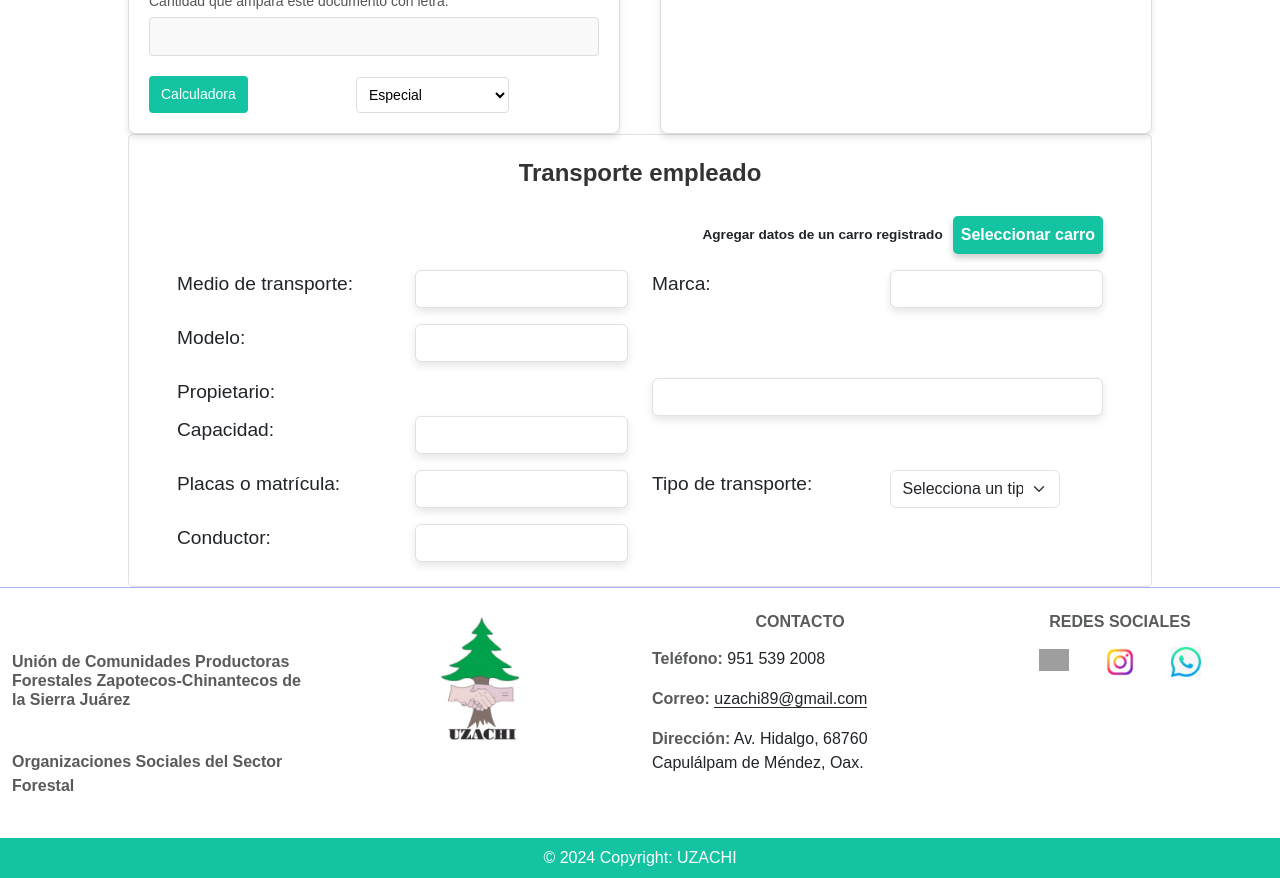
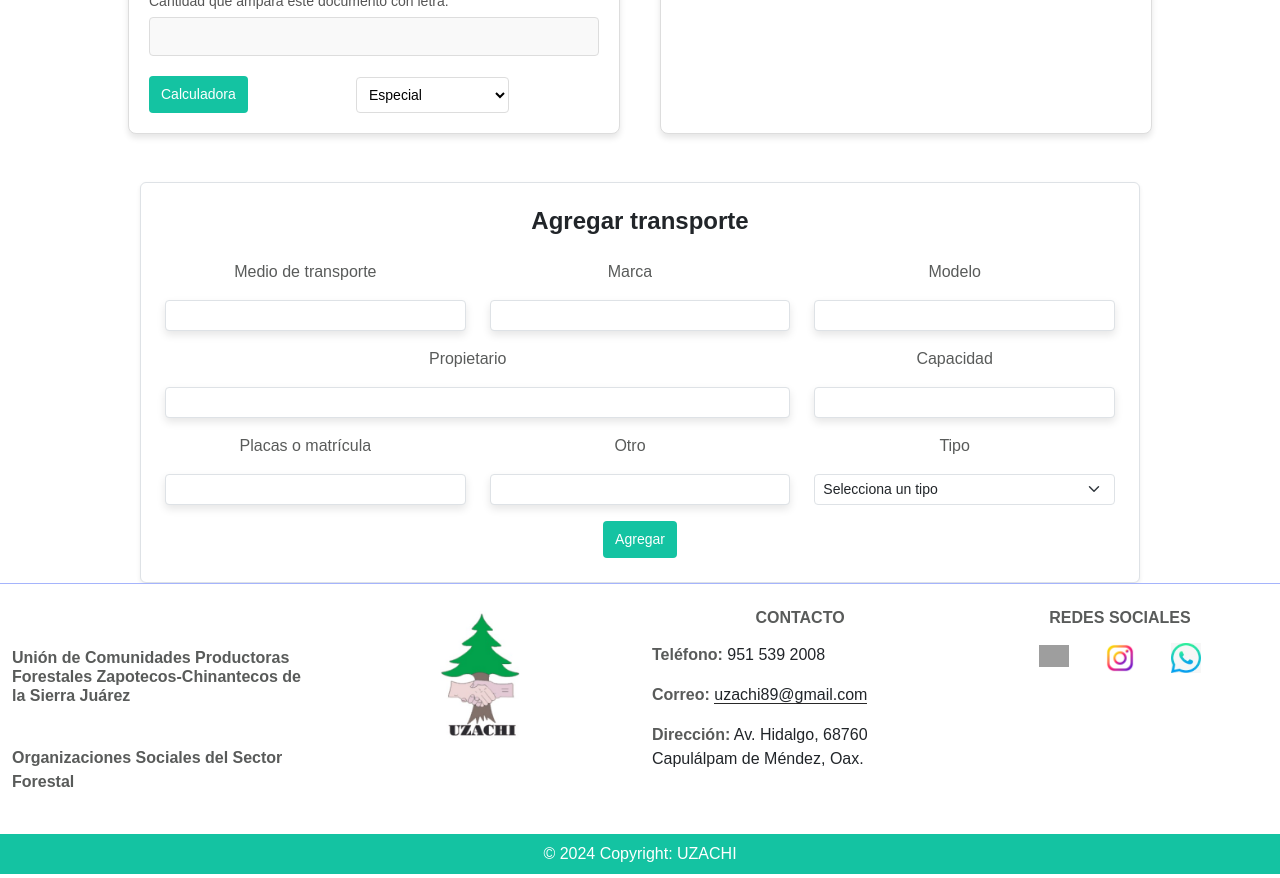
Before and after one commit to LuisPerezcx/UZACHI-FRONTEND, a React (Create React App) app: page /Formulario in a window 1280 px wide. Shown: the part 2020-2898 px from the top of the page. Built offline with nearby package versions, Linux system fonts and the light colour scheme; grey boxes are pictures that could not be loaded.

Commit message:
Se agregaron las opciones del CRUD para el transporte

```diff
--- a/src/components/FormularioTransporte.js
+++ b/src/components/FormularioTransporte.js
@@ -1,159 +1,162 @@
-import React, { useState } from 'react';
+import React, { useEffect, useState } from 'react';
 import { SelectCombo } from './SelectCombo';
 import { Button } from './Boton';
+import { Col, Form, Row } from 'react-bootstrap';
 
-export const FormularioTransporte = ({ titulo, formularioForm }) => {
-  const [formularioFormatoField, setFormularioFormatoField] = useState(formularioForm);
+export const FormularioTransporte = ({ onAdd, editingTransport }) => {
+  const [formData, setFormData] = useState({
+    medio: '',
+    marca: '',
+    modelo: '',
+    propietario: '',
+    capacidad: '',
+    placas: '',
+    otro: '',
+    tipo: '',
+  });
 
-  const opcionesTipoTransporte = [
-    { value: '', label: 'Selecciona un tipo de transporte' },
-    { value: 'torton', label: 'Tortón' },
-    { value: 'trocer', label: 'Trocer' },
-  ];
+  // Efecto para cargar los datos del transporte en edición
+  React.useEffect(() => {
+    if (editingTransport) {
+      setFormData(editingTransport);
+    }
+  }, [editingTransport]);
 
-  const handleInputChange = (event) => {
-    console.log(`${event.target.name}: ${event.target.value}`);
+  const handleChange = (e) => {
+    const { name, value } = e.target;
+    setFormData({ ...formData, [name]: value });
   };
 
-  console.log(formularioFormatoField); // Esto debería mostrar "true" cuando formularioForm es true
+  const handleSubmit = (e) => {
+    e.preventDefault();
+
+    if (!formData.propietario || !formData.tipo || !formData.capacidad) {
+      alert('Por favor llena todos los campos requeridos.');
+      return;
+    }
+
+    onAdd(formData); // Llamar a la función `onAdd` con los datos del formulario
+
+    // Reiniciar el formulario
+    setFormData({
+      medio: '',
+      marca: '',
+      modelo: '',
+      propietario: '',
+      capacidad: '',
+      placas: '',
+      otro: '',
+      tipo: '',
+    });
+  };
 
   return (
-    <div className="tarjeta-border px-5">
-      <div className="row">
-        {/* Columna para centrar el título */}
-        <div className="col-12 text-center">
-          <h2 id="tituloFormulario">{titulo}</h2>
-        </div>
+    <div className="container mt-5">
+      <div className="form-wrapper">
+        <Form onSubmit={handleSubmit} className="p-4 border rounded shadow-sm bg-white small">
+          <h4 className="text-center mb-4 form-title">
+            {editingTransport ? 'Actualizar transporte' : 'Agregar transporte'}
+          </h4>
+
+          <Row className="mb-3">
+            <Col md={4}>
+              <Form.Label>Medio de transporte</Form.Label>
+              <Form.Control
+                type="text"
+                name="medio"
+                value={formData.medio}
+                onChange={handleChange}
+                size="sm"
+              />
+            </Col>
+            <Col md={4}>
+              <Form.Label>Marca</Form.Label>
+              <Form.Control
+                type="text"
+                name="marca"
+                value={formData.marca}
+                onChange={handleChange}
+                size="sm"
+              />
+            </Col>
+            <Col md={4}>
+              <Form.Label>Modelo</Form.Label>
+              <Form.Control
+                type="text"
+                name="modelo"
+                value={formData.modelo}
+                onChange={handleChange}
+                size="sm"
+              />
+            </Col>
+          </Row>
+
+          <Row className="mb-3">
+            <Col md={8}>
+              <Form.Label>Propietario</Form.Label>
+              <Form.Control
+                type="text"
+                name="propietario"
+                value={formData.propietario}
+                onChange={handleChange}
+                size="sm"
+              />
+            </Col>
+            <Col md={4}>
+              <Form.Label>Capacidad</Form.Label>
+              <Form.Control
+                type="number"
+                name="capacidad"
+                value={formData.capacidad}
+                onChange={handleChange}
+                size="sm"
+              />
+            </Col>
+          </Row>
+
+          <Row className="mb-3">
+            <Col md={4}>
+              <Form.Label>Placas o matrícula</Form.Label>
+              <Form.Control
+                type="text"
+                name="placas"
+                value={formData.placas}
+                onChange={handleChange}
+                size="sm"
+              />
+            </Col>
+            <Col md={4}>
+              <Form.Label>Otro</Form.Label>
+              <Form.Control
+                type="text"
+                name="otro"
+                value={formData.otro}
+                onChange={handleChange}
+                size="sm"
+              />
+            </Col>
+            <Col md={4}>
+              <Form.Label>Tipo</Form.Label>
+              <Form.Select
+                name="tipo"
+                value={formData.tipo}
+                onChange={handleChange}
+                size="sm"
+              >
+                <option value="">Selecciona un tipo</option>
+                <option value="Torton">Tortón</option>
+                <option value="Trocer">Trocer</option>
+              </Form.Select>
+            </Col>
+          </Row>
+
+          <div className="text-center">
+            <button variant="success" type="submit" size="sm">
+              {editingTransport ? 'Actualizar' : 'Agregar'}
+            </button>
+          </div>
+        </Form>
       </div>
-
-      {/* Fila para el label y el botón */}
-      {formularioFormatoField && (
-        <div className="row">
-          <div className="col-12 text-end mt-2">
-            <label className="texto-pequeno-negrita mb-1">Agregar datos de un carro registrado</label>
-            <Button
-              label="Seleccionar carro"
-              onClick={() => { console.log('Botón seleccionar carro clickeado'); }}
-              className="btn-success"
-            />
-          </div>
-        </div>
-      )}
-
-      <div className="row">
-        <div className="col-md-6 col-lg-3 col-xxl-2 mt-3">
-          <label className="size-font-campo mb-1">Medio de transporte:</label>
-        </div>
-        <div className="col-md-6 col-lg-3 col-xxl-3 mt-3">
-          <input
-            type="text"
-            className="form-control"
-            name="medioTransporte"
-            onChange={handleInputChange}
-          />
-        </div>
-        <div className="col-md-6 col-lg-3 col-xxl-1 mt-3">
-          <label className="size-font-campo">Marca:</label>
-        </div>
-        <div className="col-md-6 col-lg-3 col-xxl-2 mt-3">
-          <input
-            type="text"
-            className="form-control"
-            name="marca"
-            onChange={handleInputChange}
-          />
-        </div>
-        <div className="col-md-6 col-lg-3 col-xxl-1 mt-3">
-          <label className="size-font-campo">Modelo:</label>
-        </div>
-        <div className="col-md-6 col-lg-3 col-xxl-3 mt-3">
-          <input
-            type="text"
-            className="form-control"
-            name="modelo"
-            onChange={handleInputChange}
-          />
-        </div>
-      </div>
-
-      <div className="row mt-3">
-        <div className="col-md-6 col-lg-6 col-xxl-2">
-          <label className="size-font-campo">Propietario:</label>
-        </div>
-        <div className="col-md-6 col-lg-6 col-xxl-5">
-          <input
-            type="text"
-            className="form-control"
-            name="propietario"
-            onChange={handleInputChange}
-          />
-        </div>
-
-        <div className="col-md-6 col-lg-3 col-xxl-2">
-          <label className="size-font-campo">Capacidad:</label>
-        </div>
-        <div className="col-md-6 col-lg-3 col-xxl-3">
-          <input
-            type="text"
-            className="form-control"
-            name="capacidad"
-            onChange={handleInputChange}
-          />
-        </div>
-      </div>
-
-      <div className="row mt-3">
-        <div className="col-md-6 col-lg-3 col-xxl-2">
-          <label className="size-font-campo">Placas o matrícula:</label>
-        </div>
-        <div className="col-md-6 col-lg-3 col-xxl-3">
-          <input
-            type="text"
-            className="form-control"
-            name="placas"
-            onChange={handleInputChange}
-          />
-        </div>
-        <div className="col-md-6 col-lg-3 col-xxl-2">
-          <label className="size-font-campo">Tipo de transporte:</label>
-        </div>
-        <div className="col-md-6 col-lg-3 col-xxl-5">
-          <SelectCombo
-            name="tipoTransporte"
-            id="tipoTransporte"
-            options={opcionesTipoTransporte}
-          />
-        </div>
-      </div>
-
-      {/* Condicional para mostrar el campo de Conductor si 'formularioFormatoField' es true */}
-      {formularioFormatoField && (
-        <div className="row mt-3">
-          <div className="col-md-6 col-lg-3 col-xxl-2">
-            <label className="size-font-campo">Conductor:</label>
-          </div>
-          <div className="col-md-6 col-lg-3 col-xxl-5">
-            <input
-              type="text"
-              className="form-control"
-              name="conductor"
-              onChange={handleInputChange}
-            />
-          </div>
-        </div>
-      )}
-
-      {/* Condicional para mostrar el botón Agregar si 'formularioFormatoField' es false */}
-      {!formularioFormatoField && (
-        <div className="text-center mt-4">
-          <Button
-            label="Agregar"
-            onClick={() => { console.log('Botón clickeado'); }}
-            className="btn-success"
-          />
-        </div>
-      )}
-
     </div>
   );
 };
--- a/src/pages/ClientesFrecuentes/Components/FormularioCliente.jsx
+++ b/src/pages/ClientesFrecuentes/Components/FormularioCliente.jsx
@@ -1,6 +1,52 @@
-import React from "react";
+import React, { useState } from "react";
 
-const FormularioCliente = () => {
+const FormularioCliente = (onAdd,editarClientesFrecuentes) => {
+
+  const [formData, setFormData] = useState({
+    nombre: '',
+    domicilio: '',
+    poblacion: '',
+    entidad: '',
+    curp: '',
+    rfn: '',
+    municipio: '',
+    domicilio: ''
+  })
+
+  React.useEffect(() => {
+    if (editarClientesFrecuentes) {
+      setFormData(editarClientesFrecuentes);
+    }
+  }, [editarClientesFrecuentes]);
+
+  const handleChange = (e) => {
+    const { name, value } = e.target;
+    setFormData({ ...formData, [name]: value });
+  };
+
+  const handleSubmit = (e) => {
+    e.preventDefault();
+
+    // if (!formData.propietario || !formData.tipo || !formData.capacidad) {
+    //   alert('Por favor llena todos los campos requeridos.');
+    //   return;
+    // }
+
+    onAdd(formData); // Llamar a la función `onAdd` con los datos del formulario
+
+    // Reiniciar el formulario
+    setFormData({
+      nombre: '',
+      domicilio: '',
+      poblacion: '',
+      entidad: '',
+      curp: '',
+      rfn: '',
+      municipio: '',
+      domicilio: ''
+    });
+  };
+
   const formContainerStyle = {
     backgroundColor: "white",
     border: "none",
@@ -13,12 +59,14 @@ const FormularioCliente = () => {
   const interletradoStyle = {
     letterSpacing: "2px",
   };
+
+  // onAdd(formData);
   return (
     <div className="container mt-4 mb-4">
       <div style={formContainerStyle}>
         <div className="form-container p-3">
           <h5 className="text-center mb-3 fw-bold" style={interletradoStyle}>Agregar nuevo cliente</h5>
-          <form>
+          <form >
             <div className="row">
               {/* Columna 1 */}
               <div className="col-md-6">
@@ -31,6 +79,7 @@ const FormularioCliente = () => {
                     className="form-control"
                     id="nombre"
                     placeholder="Ingrese el nombre"
+                    onChange={handleChange}
                   />
                 </div>
                 <div className="mb-3 d-flex align-items-center">
@@ -46,6 +95,7 @@ const FormularioCliente = () => {
                     className="form-control"
                     id="domicilioDestinatario"
                     placeholder="Ingrese el domicilio"
+                    onChange={handleChange}
                   />
                 </div>
                 <div className="mb-3 d-flex align-items-center">
@@ -57,6 +107,7 @@ const FormularioCliente = () => {
                     className="form-control"
                     id="poblacion"
                     placeholder="Ingrese la población"
+                    onChange={handleChange}
                   />
                 </div>
                 <div className="mb-3 d-flex align-items-center">
@@ -68,6 +119,7 @@ const FormularioCliente = () => {
                     className="form-control"
                     id="entidad"
                     placeholder="Ingrese la entidad"
+                    onChange={handleChange}
                   />
                 </div>
               </div>
@@ -83,6 +135,7 @@ const FormularioCliente = () => {
                     className="form-control"
                     id="curp"
                     placeholder="Ingrese la CURP"
+                    onChange={handleChange}
                   />
                 </div>
                 <div className="mb-3 d-flex align-items-center">
@@ -94,6 +147,7 @@ const FormularioCliente = () => {
                     className="form-control"
                     id="rfn"
                     placeholder="Ingrese el RFN"
+                    onChange={handleChange}
                   />
                 </div>
                 <div className="mb-3 d-flex align-items-center">
@@ -105,6 +159,7 @@ const FormularioCliente = () => {
                     className="form-control"
                     id="municipio"
                     placeholder="Ingrese el municipio"
+                    onChange={handleChange}
                   />
                 </div>
                 <div className="mb-3 d-flex align-items-center">
@@ -116,6 +171,7 @@ const FormularioCliente = () => {
                     className="form-control"
                     id="domicilio"
                     placeholder="Ingrese el domicilio"
+                    onChange={handleChange}
                   />
                 </div>
               </div>
```
Also changed, not shown: src/components/GestionTransporte.js (+12 -19 lines), src/pages/ClientesFrecuentes/ClientesFrecuentes.jsx (+5 -2 lines), src/pages/ClientesFrecuentes/Components/ListadoClientes.jsx (+81 -42 lines).
